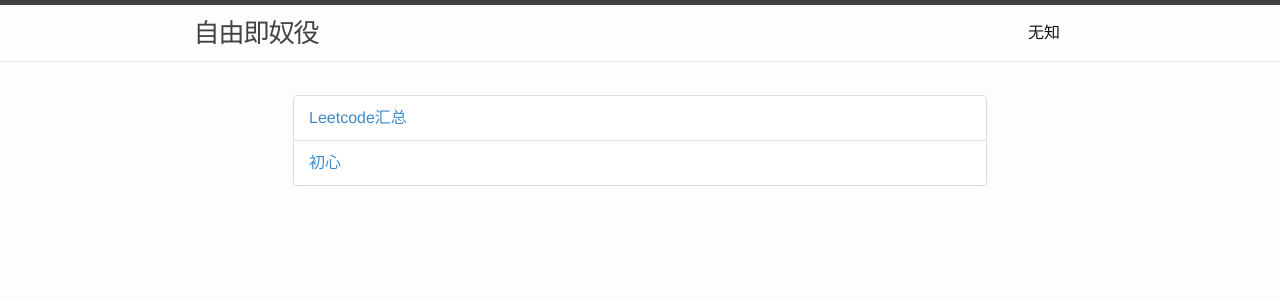
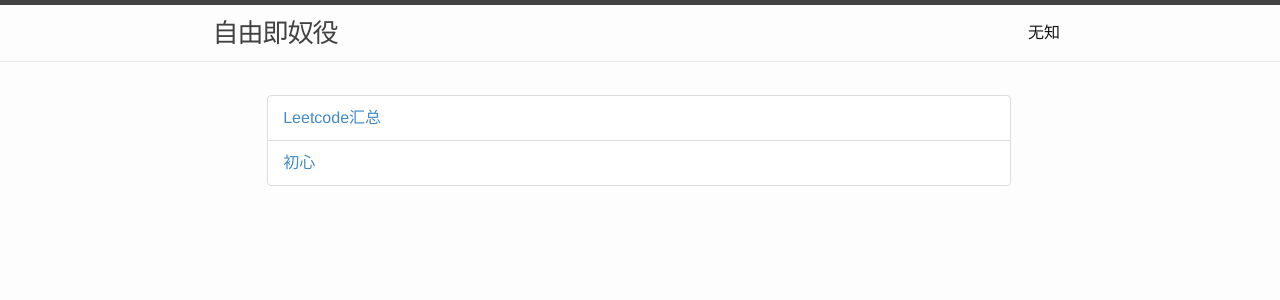
Before and after one commit to wqwljz/killer1994.github.io, a Jekyll site: the page built from index.md, in a window 1280 px wide. Shown: the top 300 px of the page. Built offline with Jekyll 4.4.1, drawn with Linux system fonts in a browser that asks for light colours.

Commit message:
fix 4 0727

```diff
--- a/_includes/header.html
+++ b/_includes/header.html
@@ -1,10 +1,10 @@
-<header class="site-header">
+<header class="site-header" style="">
 
  <!-- <div class="wrapper"> -->
-	<div class="site-head-left" style="width:40%;display:inline-grid;">
+	<div class="site-head-left" style="width:45%;display:inline-grid;max-width:550px;">
     <h2 class="site-title" style="margin:0 auto;" href="{{ site.baseurl }}/">{{ site.title }}</h2>
 	</div>
-	<div class="site-head-right" style="float:right;width:53%;display:inline">
+	<div class="site-head-right" style="float:right;width:53%;display:inline;min-width:365px;">
     <nav class="site-nav">
       <a href="#" class="menu-icon">
         <svg viewBox="0 0 18 15">
@@ -14,7 +14,7 @@
         </svg>
       </a>
 
-      <div class="trigger" style="margin-right:220px">
+      <div class="trigger" style="margin-right:220px;position:static;z-index:999">
 <!-- 加载导航 -->
         {% for my_page in site.pages %}
           {% if my_page.title %}
--- a/_layouts/page.html
+++ b/_layouts/page.html
@@ -12,7 +12,7 @@ layout: default
 				<!-- <h1 class="post-title">{{ page.title }}</h1> -->
 			</header>
 
-			<div class="post-content1" style="margin: 0 1em 0 1em">
+			<div class="post-content1" style="margin: 0 0.5em 0 0.4em">
 				{{ content }}
 			</div>
 		</article>
--- a/css/main.scss
+++ b/css/main.scss
@@ -25,7 +25,7 @@ $grey-color-dark:  darken($grey-color, 25%);
 // Width of the content area
 $content-width:    800px;
 
-$on-palm:          600px;
+$on-palm:          680px;
 $on-laptop:        800px;
 
 // KKK
--- a/index.md
+++ b/index.md
@@ -4,7 +4,7 @@ title: 无知
 tagline: Supporting tagline
 ---
 {% include JB/setup %}
-<table width="96%" style="margin:0 auto;max-width:700px;">
+<table width="96%" style="margin:0 auto;max-width:750px;">
 	<tbody width="100%">
 		<tr>
 			<td>
```
Also changed, not shown: other parts of _includes/header.html (+5 -0 lines).
